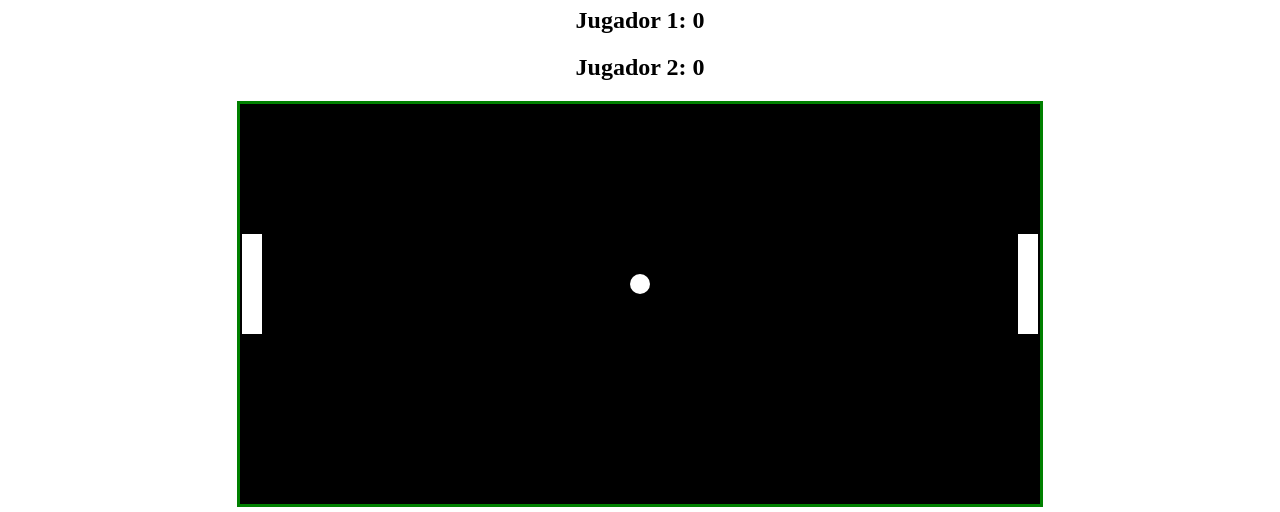
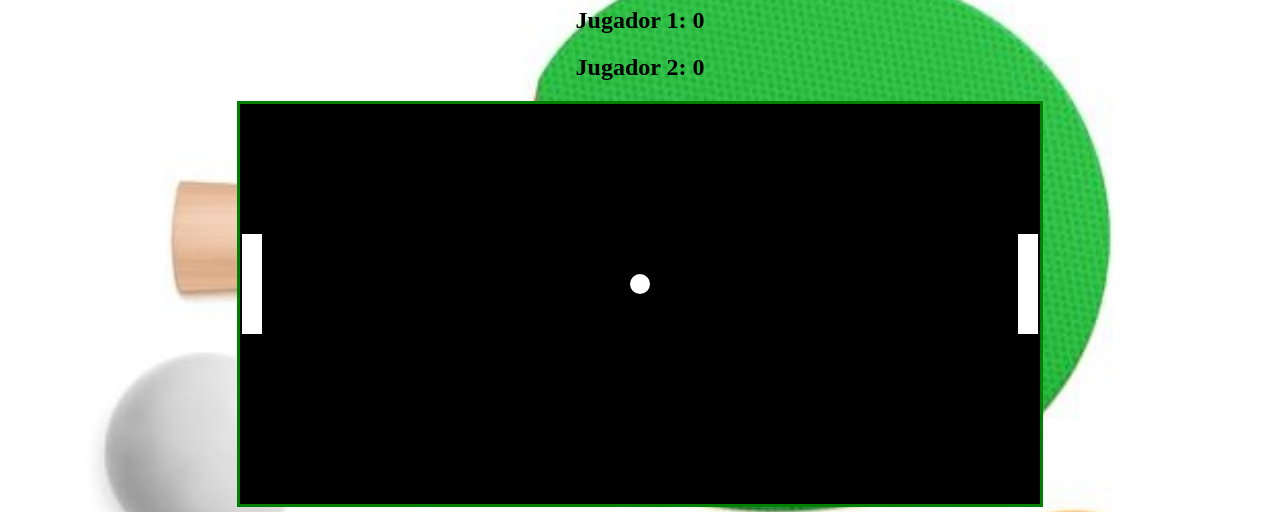
Before and after one commit to CamiloARH/PingPong, a plain HTML site: page index.html in a window 1280 px wide. Shown: the part 73-585 px from the top of the page. Drawn offline with Linux system fonts and the light colour scheme.

Commit message:
Se agrega imagen en el fondo de la pagina

```diff
--- a/CSS/CssMain.css
+++ b/CSS/CssMain.css
@@ -1,5 +1,9 @@
 body{
     text-align: center;
+    background-image: url(/CSS/raquetas.jpg);
+    background-size: cover;
+
+
 }
 
 #canvas{
```
Also changed, not shown: CSS/raquetas.jpg (added).
